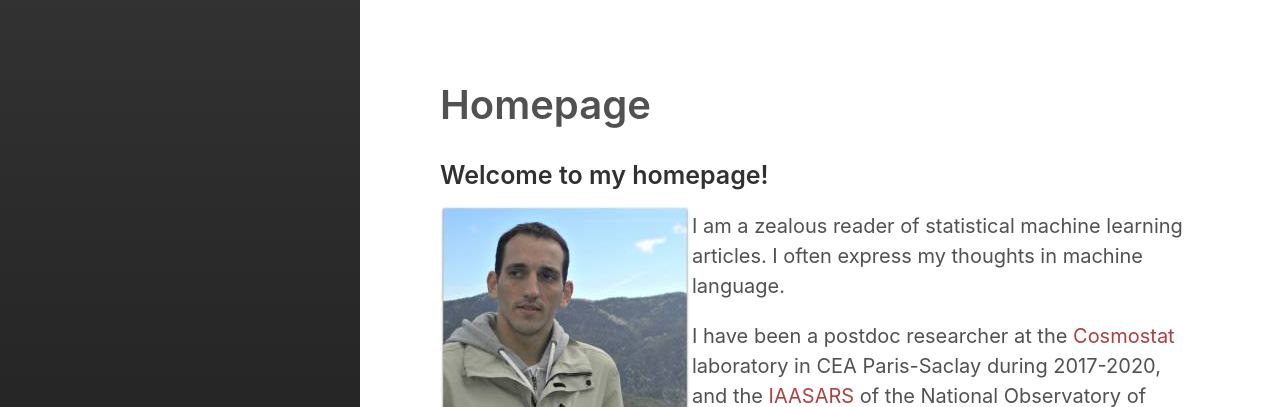
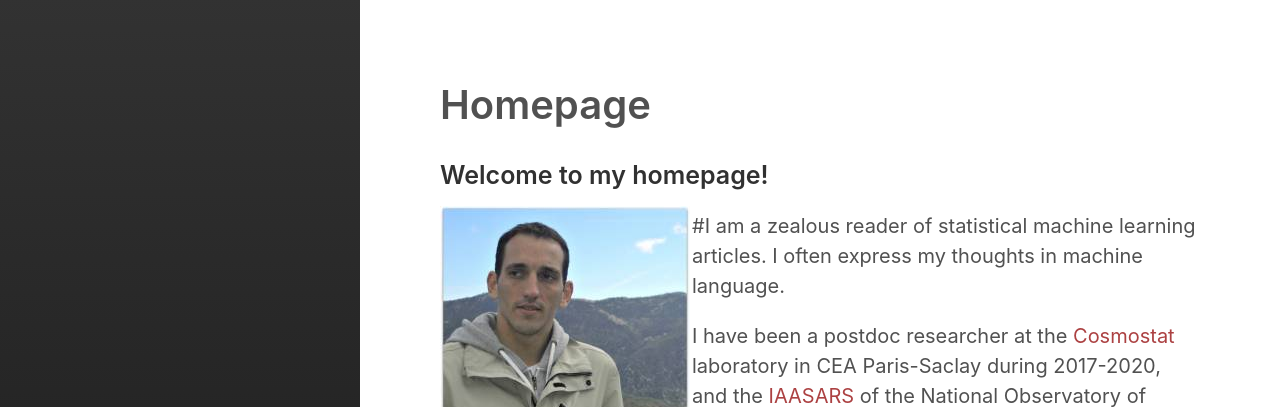
Before and after one commit to themelis/themelis.github.io, a Jekyll site: the page built from _posts/2017-06-01-homepage.md, in a window 1280 px wide. Shown: the top 407 px of the page. Built offline with Jekyll 4.4.1, drawn with Linux system fonts in a browser that asks for light colours.

Commit message:
change frontpage

```diff
--- a/_posts/2017-06-01-homepage.md
+++ b/_posts/2017-06-01-homepage.md
@@ -9,7 +9,7 @@ excerpt_separator:  <!--more-->
 
 ![me](/images/dscn2366_2_.jpg){:class="img-inline"}
 
-I am a zealous reader of statistical machine learning articles. I often express my thoughts in machine language.
+#I am a zealous reader of statistical machine learning articles. I often express my thoughts in machine language.
 
 I have been a postdoc researcher at the [Cosmostat](http://www.cosmostat.org/) laboratory in CEA Paris-Saclay during 2017-2020, and the [IAASARS](https://www.astro.noa.gr/en/main/) of the National Observatory of Athens during 2012-2017.
 
```
